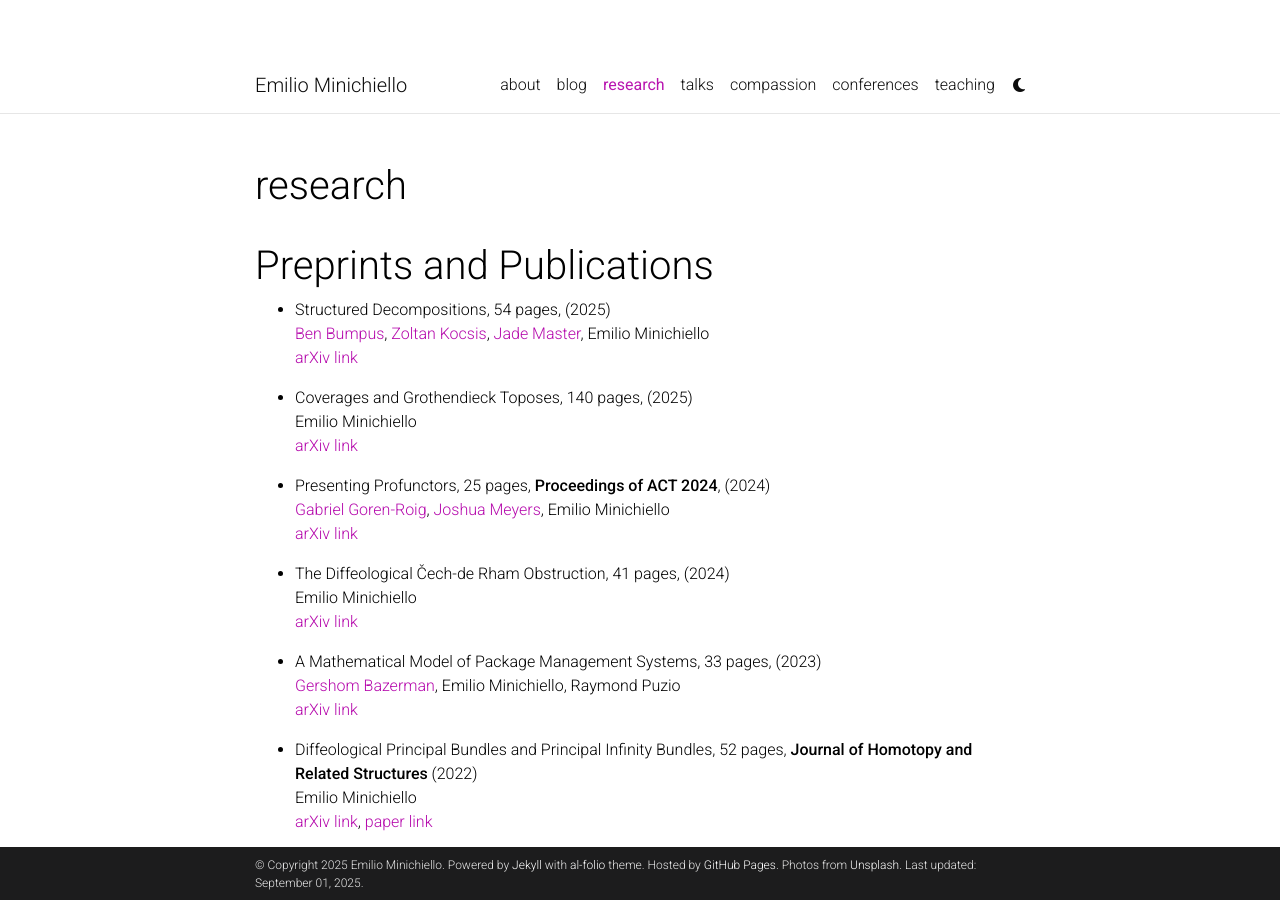
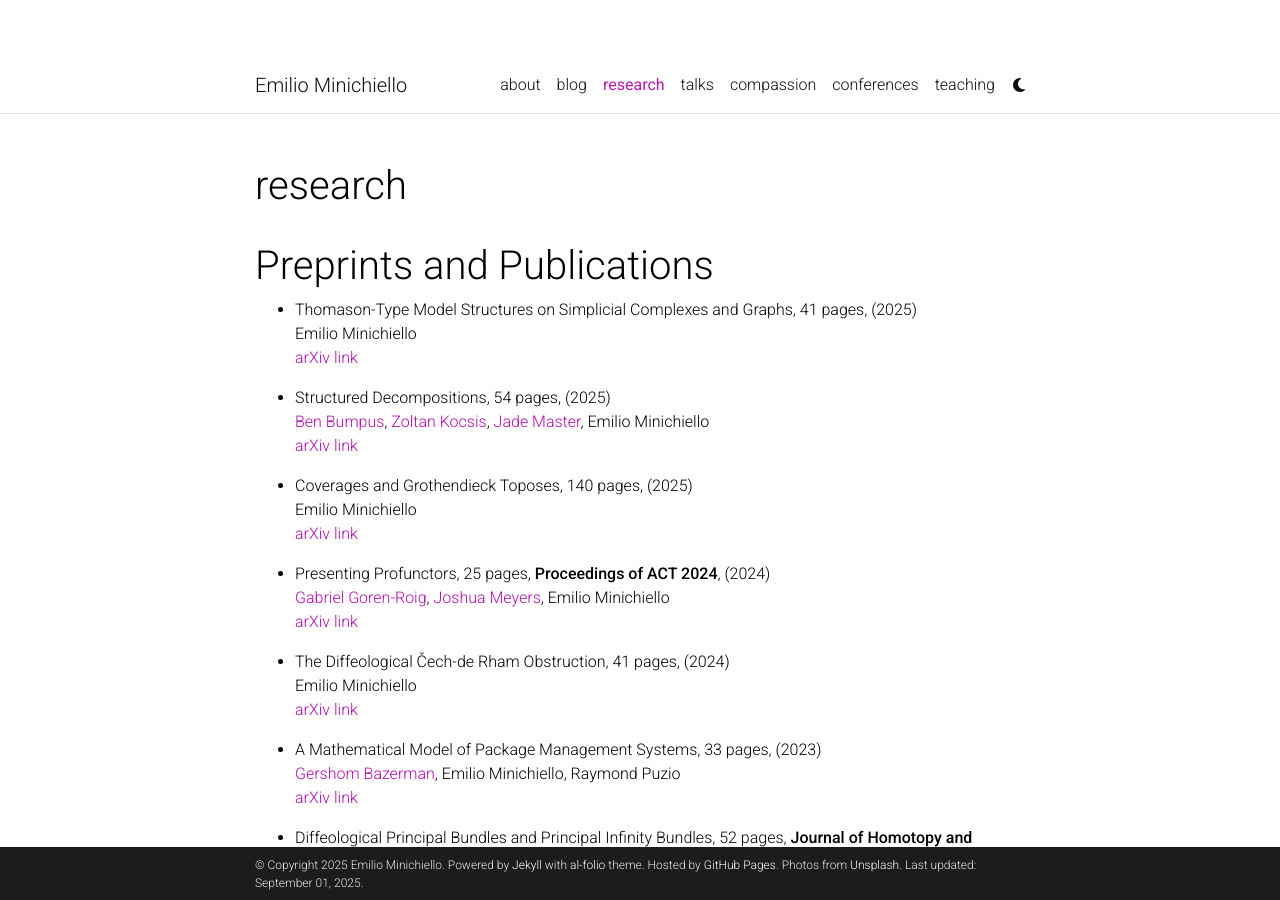
Before and after one commit to eminichiello67/eminichiello67.github.io, a Jekyll site: the page built from _pages/research.md, in a window 1280 px wide and 900 px high. Built offline with Jekyll 4.4.1, drawn with Linux system fonts in a browser that asks for light colours; full-size pictures stand in for the smaller copies a plugin makes; comment, search, counter and statistics services are not loaded; a style sheet for code colours, icons or effects is not loaded.

Commit message:
Thomason-Type model structures paper

```diff
--- a/_pages/research.md
+++ b/_pages/research.md
@@ -8,6 +8,10 @@ nav_order: 1
 ---
 
 # Preprints and Publications
+* Thomason-Type Model Structures on Simplicial Complexes and Graphs, 41 pages, (2025)\
+Emilio Minichiello\
+[arXiv link](https://arxiv.org/abs/2508.08195)
+
 * Structured Decompositions, 54 pages, (2025)\
 [Ben Bumpus](https://bmbumpus.com/about-me/), [Zoltan Kocsis](https://existence.property/), [Jade Master](https://sites.google.com/view/jadeedenstarmaster/home), Emilio Minichiello\
 [arXiv link](https://arxiv.org/abs/2207.06091)
```
Also changed, not shown: _news/news_thomason.md (added, +8 -0 lines).
